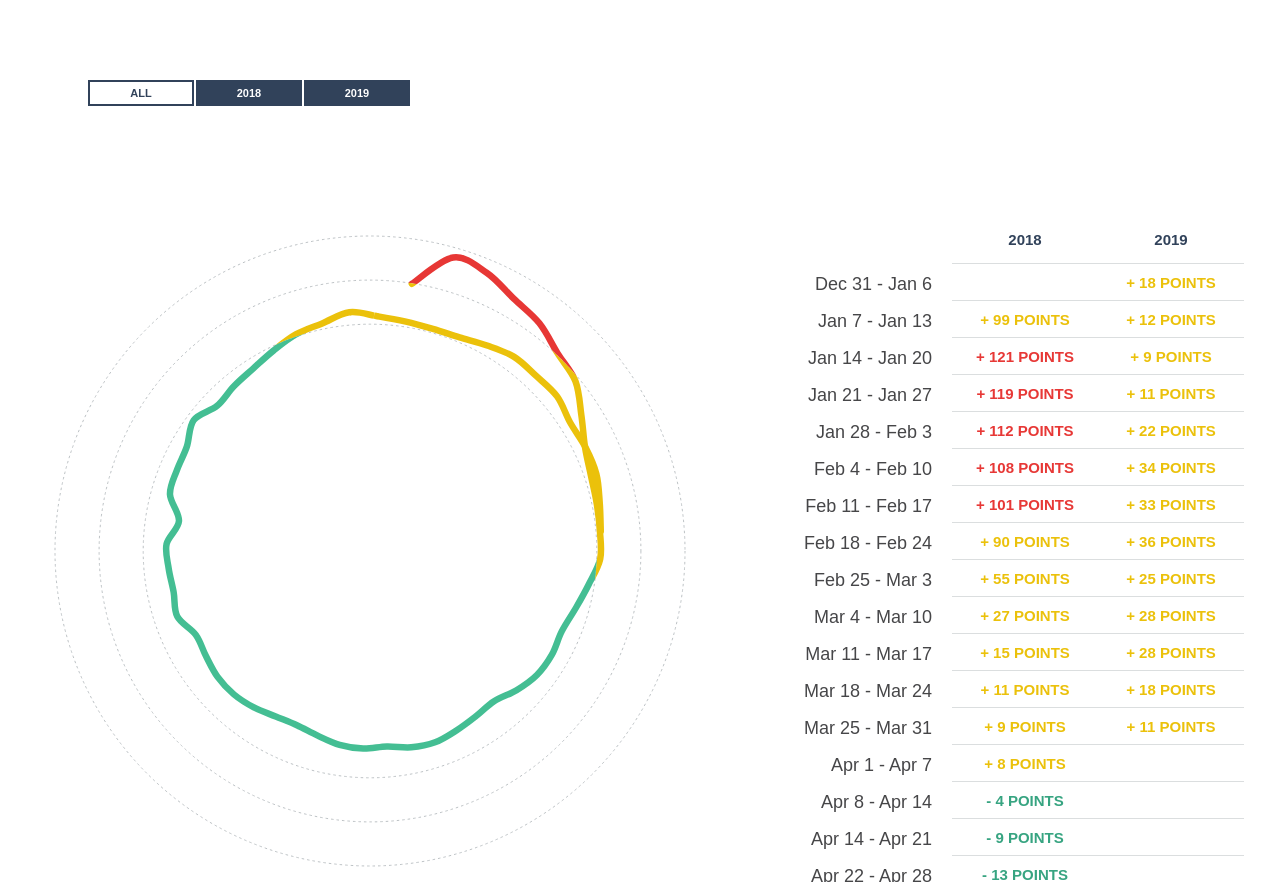
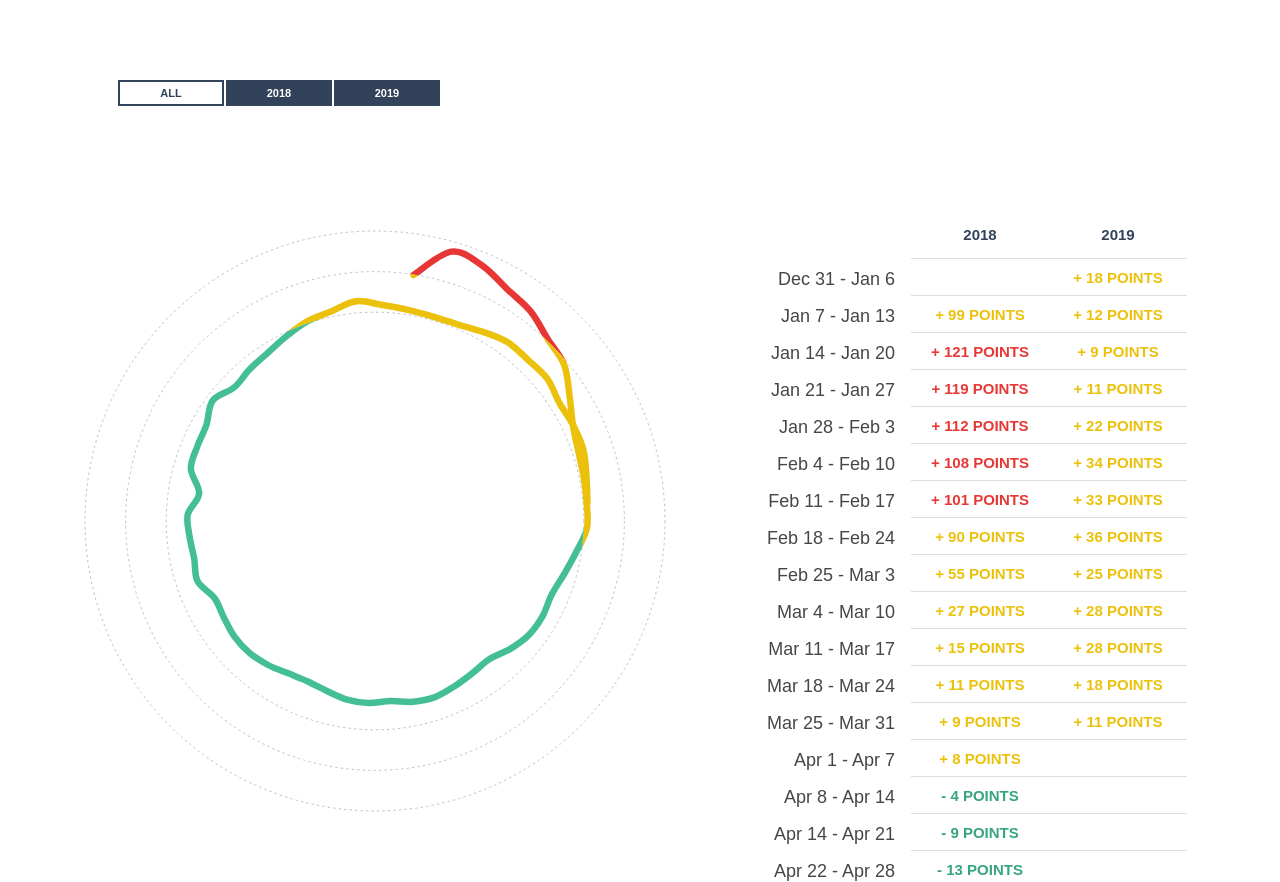
Before and after one commit to Wuddrum/radial-line-chart, a plain HTML site: page index.html in a window 1280 px wide. Shown: the top 882 px of the page. Drawn offline with nearby package versions, Linux system fonts and the light colour scheme.

Commit message:
Slightly reduce chart size and paddings

```diff
--- a/index.html
+++ b/index.html
@@ -17,7 +17,7 @@
     }
 
     .container {
-      width: 1200px;
+      width: 1140px;
       margin: 0 auto;
       padding-top: 80px;
     }
@@ -36,7 +36,7 @@
       data: data,
       selector: "#chart-container",
       asymmetricalScaling: true,
-      chartSize: 650,
+      chartSize: 600,
       thresholds: {
         heightened: 1.0,
         outbreak: 2.0
--- a/radial-line-chart.css
+++ b/radial-line-chart.css
@@ -222,7 +222,7 @@
 
 .chart-buttons {
     margin-left: 48px;
-    margin-bottom: 115px;
+    margin-bottom: 110px;
 }
 
 .chart-buttons .year-button {
@@ -254,13 +254,12 @@
 
 .chart-table-container {
     display: inline-block;
-    margin-left: 76px;
+    margin-left: 71px;
 }
 
 .chart-table {
     border-collapse: collapse;
     color: #464648;
-    margin-right: -100px;
 }
 
 .chart-table > tr:nth-of-type(1) > td {
@@ -269,10 +268,10 @@
 }
 
 .chart-table td {
-    width: 146px;
+    width: 138px;
     vertical-align: top;
     text-align: center;
-    padding: 10px 20px 6px 20px;
+    padding: 10px 16px 6px 16px;
 }
 
 .chart-table td:nth-of-type(1) {
```
